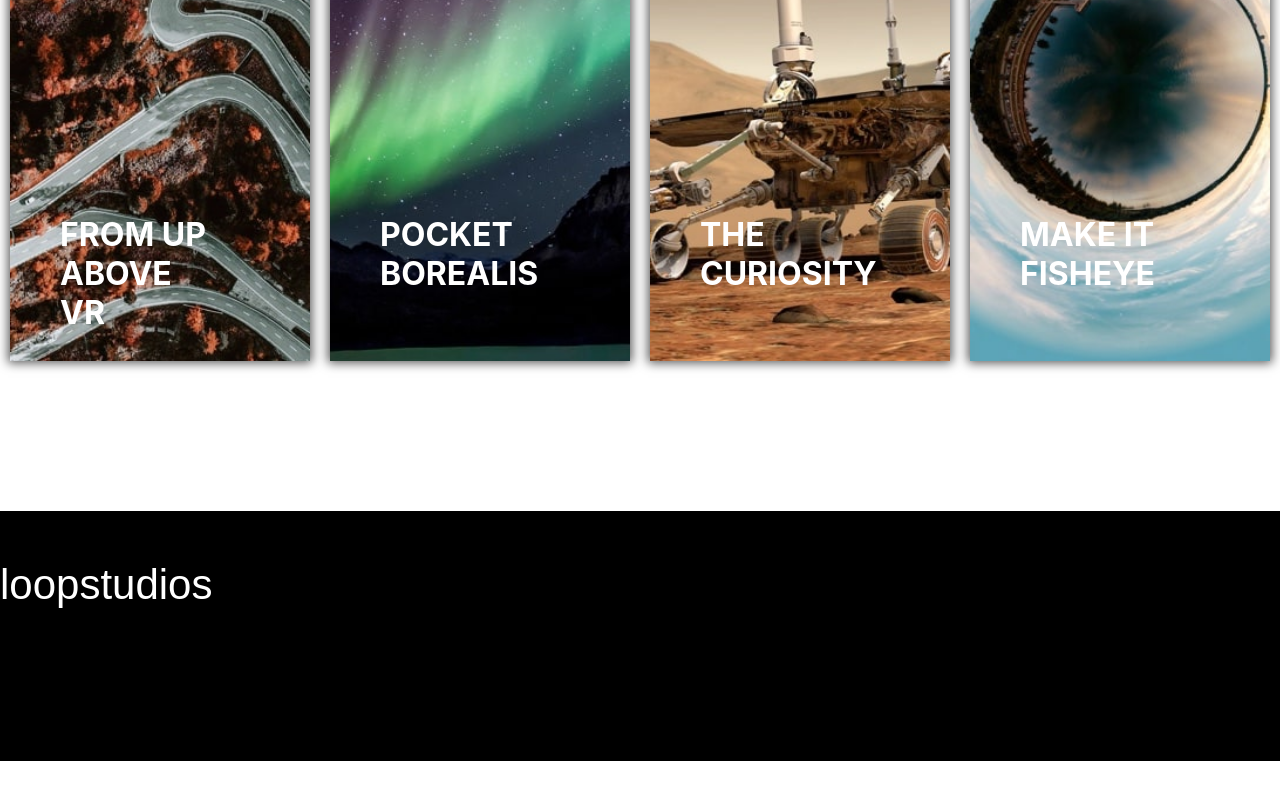
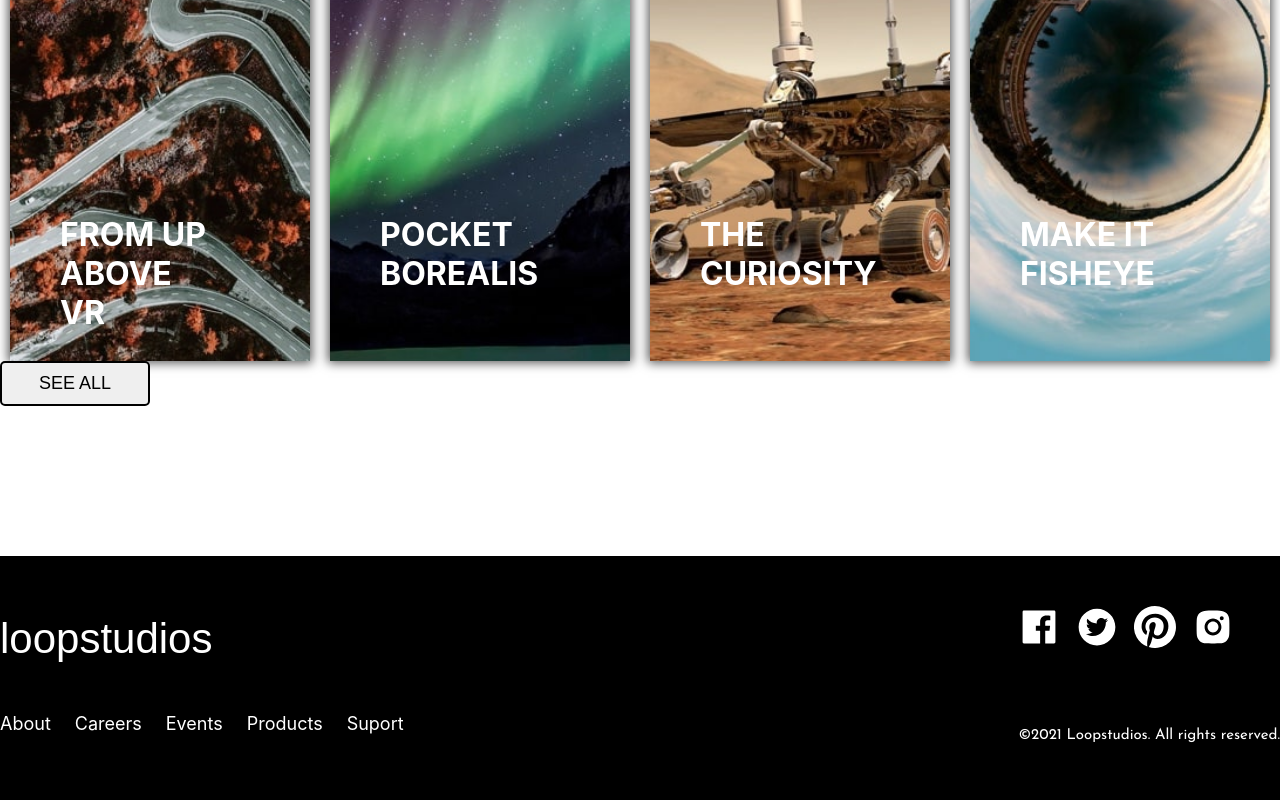
Before and after one commit to Arttutu/loopstudios, a React (Create React App) app: page / in a window 1280 px wide. Shown: the part 2207-3007 px from the top of the page. Before the commit the page ends 2968 px from the top, so only its background shows below. Built offline with nearby package versions, Linux system fonts and the light colour scheme.

Commit message:
finalizando rodape

```diff
--- a/src/Componentes/Criacao/index.jsx
+++ b/src/Componentes/Criacao/index.jsx
@@ -7,7 +7,7 @@
 const BoxCricacao = styled.section`
     display: flex;
     align-items: center;
-    justify-content: space-around;
+    justify-content: space-between;
     @media (max-width:768px){
         justify-content: center;
     }
@@ -40,6 +40,7 @@
                     )
                 )}
         </BoxCard>
+        <Botao texto="SEE ALL"></Botao>
     </Box>
     </>
   )
--- /dev/null
+++ b/src/Componentes/NavRodape/index.jsx
@@ -0,0 +1,38 @@
+import React from 'react'
+import { styled } from 'styled-components'
+import { cor1 } from '../UI/variaveis'
+
+const NavLista = styled.ul`
+    display: flex;
+    gap: 1.5rem;
+    @media (max-width: 768px){
+        flex-direction: column;
+    }
+`
+const LinkMenu = styled.a`
+    font-size: 18px;
+    color: ${cor1};
+    transition: 0.5s;
+    &:hover{
+        text-decoration: underline 3px;
+
+    }
+
+`
+export default function NavRodpae() {
+  return (
+    <>
+
+        <nav>
+            <NavLista>
+                <li><LinkMenu> About</LinkMenu></li>
+                <li><LinkMenu> Careers</LinkMenu></li>
+                <li><LinkMenu> Events</LinkMenu></li>
+                <li><LinkMenu> Products</LinkMenu></li>
+                <li><LinkMenu> Suport</LinkMenu></li>
+            </NavLista>
+        </nav>
+    </>
+
+  )
+}
--- a/src/Componentes/Rodape/index.jsx
+++ b/src/Componentes/Rodape/index.jsx
@@ -1,20 +1,81 @@
 import React from 'react'
 import { styled } from 'styled-components'
-import { cor2 } from '../UI/variaveis'
-import { Box, Titulo } from '../UI'
+import { cor1, cor2 } from '../UI/variaveis'
+import { Box, Descricao, Titulo } from '../UI'
+import {AiFillFacebook, AiFillTwitterCircle, AiFillInstagram} from "react-icons/ai"
+import {BsPinterest} from "react-icons/bs"
+import NavRodpae from '../NavRodape'
 const RodapeStyle = styled.div`
     width: 100%;
     height: 200px;
     background-color: ${cor2};
-    padding-top: 50px;
+    padding-top: 50px ;
+
+    @media (max-width: 768px){
+        height: auto;
+        padding-bottom: 30px;
+    }
 `
+const BoxGeral = styled.div`
+    display: flex;
+    align-items: center;
+    justify-content: space-between;
+    @media (max-width: 768px){
+        flex-direction: column;
+        justify-content: center;
+        gap: 3rem;
+    }
+`
+const BoxRodapeDois = styled.div`
+    display: flex;
+    gap: 80px;
+    flex-direction: column;
+    @media (max-width: 768px){
+        align-items: center;
+        gap:1rem
+    }
 
+`
+const BoxRodapeUm = styled.div`
+    display: flex;
+    gap: 50px;
+    flex-direction: column;
+    @media (max-width: 768px){
+        text-align: center;
+    }
+`
+const BoxIcone = styled.div`
+    color: ${cor1};
+    font-size: 42px;
+    display: flex;
+    gap: 1rem;
+    transition: 0.2s;
+    cursor: pointer;
+    @media (max-width: 768px){
+        font-size: 32px;
+    }
+`
 export default function Rodape() {
   return (
     <RodapeStyle>
         <Box>
-            <Titulo>loopstudios</Titulo>
+            <BoxGeral>
+                <BoxRodapeUm>
+                    <Titulo>loopstudios</Titulo>
+                    <NavRodpae />
+                </BoxRodapeUm>
+                <BoxRodapeDois>
+                    <BoxIcone>
+                        <AiFillFacebook />
+                        <AiFillTwitterCircle />
+                        <BsPinterest />
+                        <AiFillInstagram />
+                    </BoxIcone>
+                    <Descricao primary> ©2021 Loopstudios. All rights reserved.</Descricao>
+                </BoxRodapeDois>
+            </BoxGeral>
         </Box>
+
     </RodapeStyle>
   )
 }
--- a/src/Componentes/UI/index.jsx
+++ b/src/Componentes/UI/index.jsx
@@ -24,7 +24,7 @@
     }
 `
 export const Descricao = styled.p`
-    color: ${cor2};
+    color:  ${ (props) => props.primary ? cor1 : cor2};
     font-family: ${font2};
     font-size: 15px;
     margin: 0;
```
Also changed, not shown: src/Componentes/Sobre/index.jsx (+1 -1 lines).
